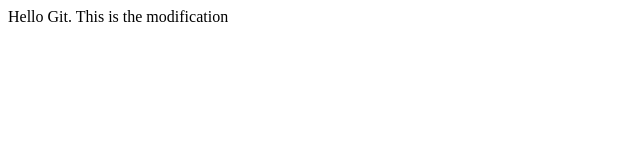
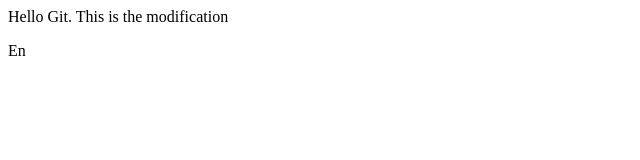
Before and after one commit to liymntnai/GitCrashCourse, a plain HTML site: page index.html in a window 1280 px wide. Shown: the full height of the page, 0-640 px from the left. Drawn offline with Linux system fonts and the light colour scheme.

Commit message:
NEW changes

```diff
--- a/index.html
+++ b/index.html
@@ -8,8 +8,10 @@
 <body>
 
     Hello Git. This is the modification
+    <p>En</p>
     <script src="app.js"></script>
 </body>
 <!-- git commit -a means include unstaged changes in the commit  -->
 <!-- New Comment -->
+
 </html>
```
